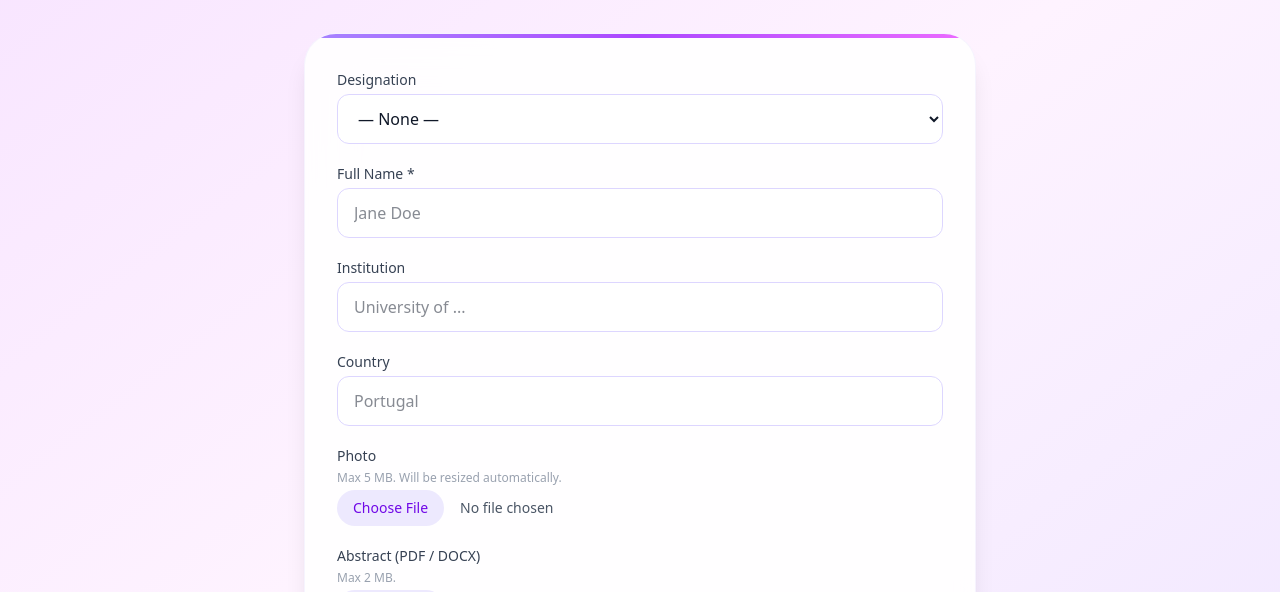
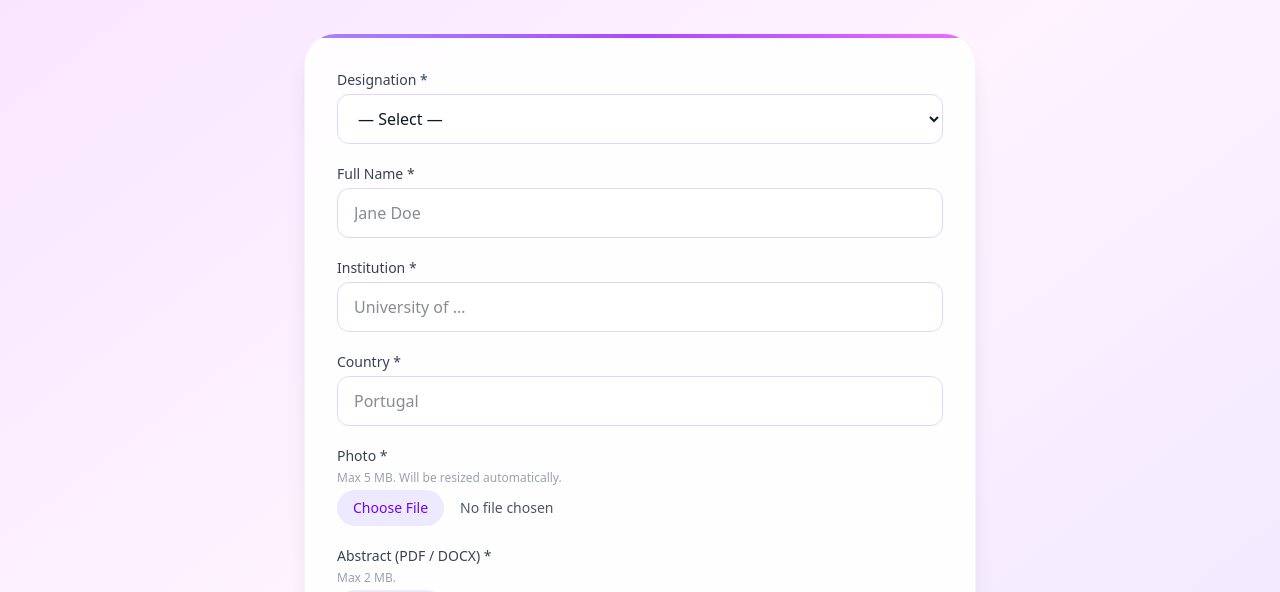
Before and after one commit to Abhijith-Suresh2283/nanoportugal, a React (Vite) app: page /speakersubmission in a window 1280 px wide. Shown: the part 352-944 px from the top of the page. Built offline with nearby package versions, Linux system fonts and the light colour scheme; no server answers.

Commit message:
made all fields required and also reduced the dropdown options in desgination

```diff
--- a/src/components/SpeakerSubmissionPage.jsx
+++ b/src/components/SpeakerSubmissionPage.jsx
@@ -9,7 +9,7 @@ const CROP_ASPECT = 10 / 9;
 
 // Size limits to keep storage under control
 const MAX_IMAGE_BYTES = 5 * 1024 * 1024; // 5 MB source image
-const MAX_ABSTRACT_BYTES = 2 * 1024 * 1024; // 10 MB abstract
+const MAX_ABSTRACT_BYTES = 2 * 1024 * 1024; // 2 MB abstract
 const MAX_OUTPUT_WIDTH = 600; // cap cropped image width (px)
 
 // Produces a cropped, size-capped JPEG Blob from the source image + crop pixel area
@@ -53,7 +53,7 @@ function getCroppedBlob(imageSrc, cropPixels) {
 }
 
 export default function SpeakerSubmissionPage() {
-  const [form, setForm] = useState({ designation: '',name: '', institution: '', country: '' });
+  const [form, setForm] = useState({ designation: '', name: '', institution: '', country: '' });
 
   // image / cropping state
   const [rawImageSrc, setRawImageSrc] = useState(null); // object URL of the originally chosen file
@@ -156,25 +156,42 @@ export default function SpeakerSubmissionPage() {
   }
 
   async function handleSubmit() {
-    if (!form.name.trim()) {
-      setError('Name is required.');
+    // ---- all fields required ----
+    if (!form.designation) {
+      setError('Designation is required.');
       return;
     }
+    if (!form.name.trim()) {
+      setError('Full name is required.');
+      return;
+    }
+    if (!form.institution.trim()) {
+      setError('Institution is required.');
+      return;
+    }
+    if (!form.country.trim()) {
+      setError('Country is required.');
+      return;
+    }
+    if (!croppedBlob) {
+      setError('Photo is required.');
+      return;
+    }
+    if (!abstractFile) {
+      setError('Abstract is required.');
+      return;
+    }
+
     setSubmitting(true);
     setError(null);
     try {
-      let imageUrl = null;
-      if (croppedBlob) {
-        imageUrl = await uploadBlob(croppedBlob, 'images', 'jpg');
-      }
-      let abstractUrl = null;
-      if (abstractFile) {
-        const ext = abstractFile.name.split('.').pop();
-        abstractUrl = await uploadBlob(abstractFile, 'abstracts', ext);
-      }
+      const imageUrl = await uploadBlob(croppedBlob, 'images', 'jpg');
+      const ext = abstractFile.name.split('.').pop();
+      const abstractUrl = await uploadBlob(abstractFile, 'abstracts', ext);
+
       const { error } = await supabase.from('speakers').insert([
         {
-          designation:form.designation,
+          designation: form.designation,
           name: form.name,
           institution: form.institution,
           country: form.country,
@@ -227,20 +244,18 @@ export default function SpeakerSubmissionPage() {
           <div className="h-1 bg-gradient-to-r from-violet-400 via-purple-500 to-fuchsia-400" />
           <div className="p-8 space-y-5">
             <div>
-              <label className="block text-sm font-medium text-gray-700 mb-1">Designation</label>
+              <label className="block text-sm font-medium text-gray-700 mb-1">Designation *</label>
               <select
                 name="designation"
                 value={form.designation}
                 onChange={handleChange}
                 className={inputClass}
               >
-                <option value="">— None —</option>
+                <option value="">— Select —</option>
+                <option value="Prof.">Prof.</option>
                 <option value="Dr.">Dr.</option>
-                <option value="Prof.">Prof.</option>
-                <option value="Prof. Dr.">Prof. Dr.</option>
                 <option value="Mr.">Mr.</option>
                 <option value="Ms.">Ms.</option>
-                <option value="Mrs.">Mrs.</option>
               </select>
             </div>
             <div>
@@ -248,17 +263,17 @@ export default function SpeakerSubmissionPage() {
               <input name="name" value={form.name} onChange={handleChange} className={inputClass} placeholder="Jane Doe" />
             </div>
             <div>
-              <label className="block text-sm font-medium text-gray-700 mb-1">Institution</label>
+              <label className="block text-sm font-medium text-gray-700 mb-1">Institution *</label>
               <input name="institution" value={form.institution} onChange={handleChange} className={inputClass} placeholder="University of ..." />
             </div>
             <div>
-              <label className="block text-sm font-medium text-gray-700 mb-1">Country</label>
+              <label className="block text-sm font-medium text-gray-700 mb-1">Country *</label>
               <input name="country" value={form.country} onChange={handleChange} className={inputClass} placeholder="Portugal" />
             </div>
 
             {/* PHOTO */}
             <div>
-              <label className="block text-sm font-medium text-gray-700 mb-1">Photo</label>
+              <label className="block text-sm font-medium text-gray-700 mb-1">Photo *</label>
               <p className="text-xs text-gray-400 mb-1">Max 5 MB. Will be resized automatically.</p>
 
               {croppedPreview ? (
@@ -300,7 +315,7 @@ export default function SpeakerSubmissionPage() {
 
             {/* ABSTRACT */}
             <div>
-              <label className="block text-sm font-medium text-gray-700 mb-1">Abstract (PDF / DOCX)</label>
+              <label className="block text-sm font-medium text-gray-700 mb-1">Abstract (PDF / DOCX) *</label>
               <p className="text-xs text-gray-400 mb-1">Max 2 MB.</p>
               {abstractFile ? (
                 <div className="flex items-center gap-3 flex-wrap">
```
